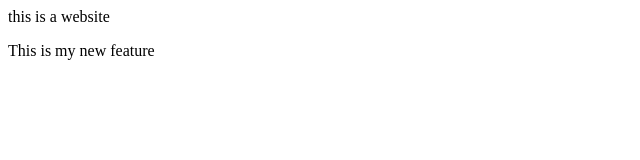
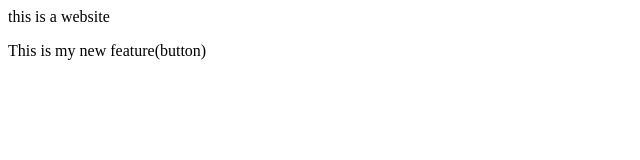
Before and after one commit to ritikagarg2/localrepo, a plain HTML site: page index.html in a window 1280 px wide. Shown: the full height of the page, 0-640 px from the left. Drawn offline with Linux system fonts and the light colour scheme.

```diff
--- a/index.html
+++ b/index.html
@@ -1,2 +1,2 @@
 <p>this is a website</p>
-<p>This is my new feature</p>
+<p>This is my new feature(button)
```
